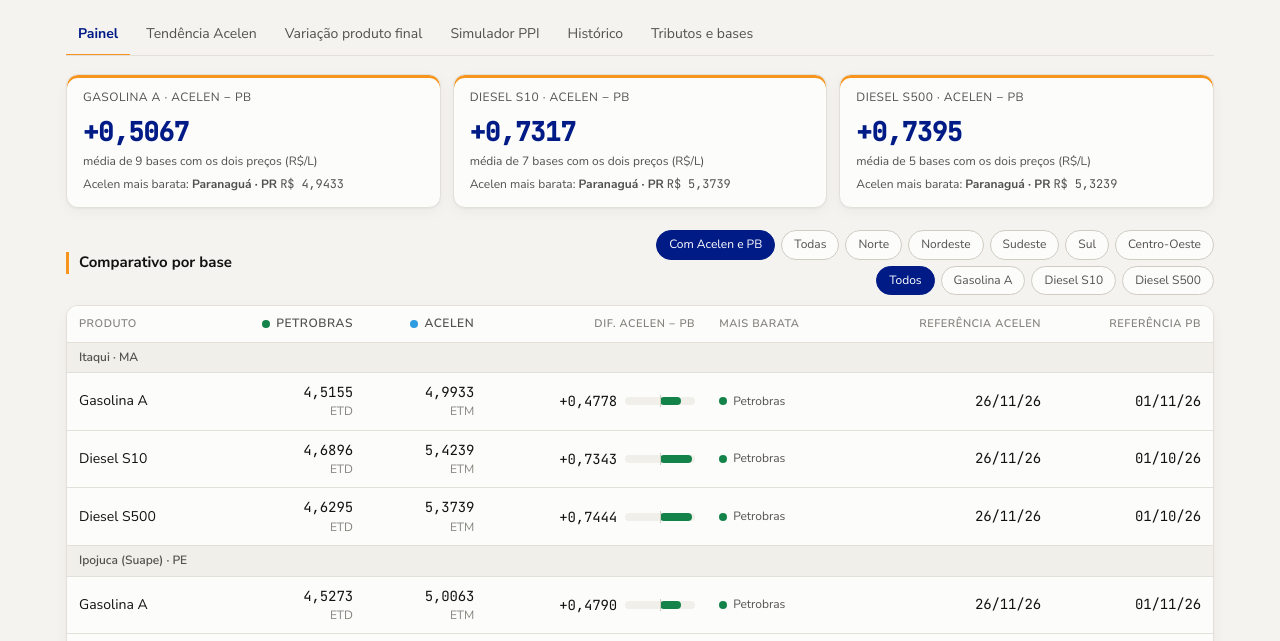
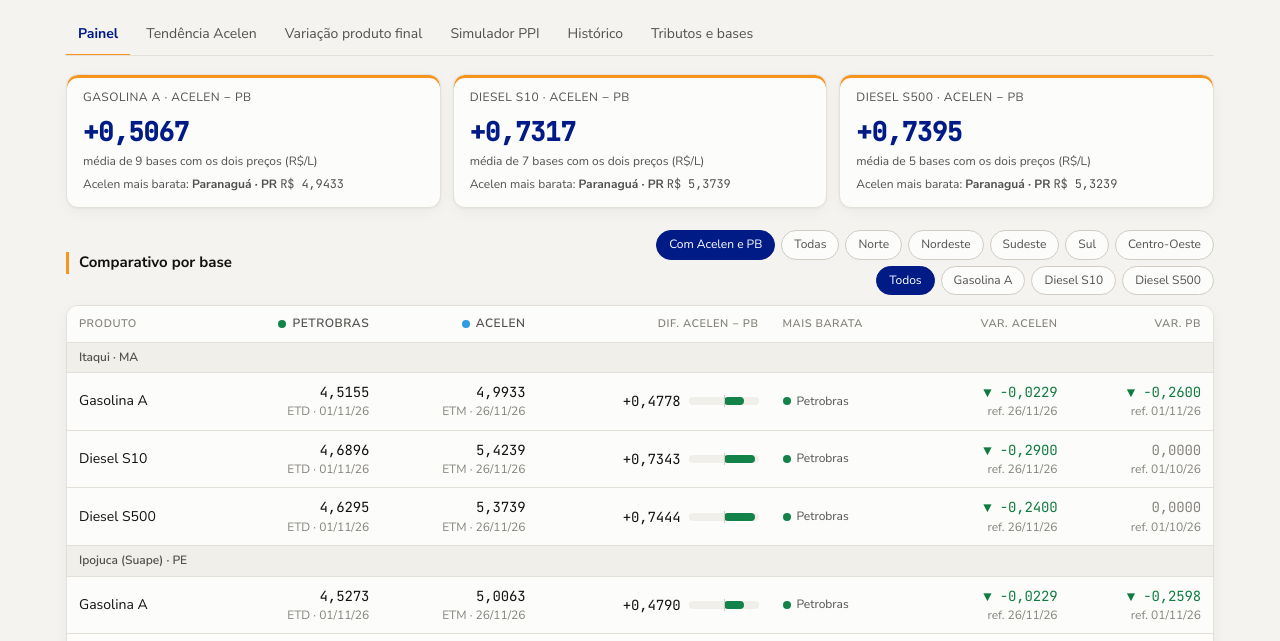
Before and after one commit to hugolopes1989/comparativo, a plain HTML site: page index.html in a window 1280 px wide. Shown: the part 150-791 px from the top of the page. Drawn offline with Linux system fonts and the light colour scheme.

Commit message:
Painel: volta a Variação e mostra a data de referência embaixo
Co-Authored-By: Claude Opus 5.5 <noreply@anthropic.com>
Claude-Session: https://claude.ai/code/session_014Zioyj9EGTU7kirqm9wBb7

```diff
--- a/index.html
+++ b/index.html
@@ -193,8 +193,8 @@ input.val{width:110px;text-align:right}
           <th class="r"><span class="tag"><span class="dot" style="background:var(--acelen)"></span>Acelen</span></th>
           <th class="r">Dif. Acelen − PB</th>
           <th>Mais barata</th>
-          <th class="r">Referência Acelen</th>
-          <th class="r">Referência PB</th>
+          <th class="r">Var. Acelen</th>
+          <th class="r">Var. PB</th>
         </tr></thead>
         <tbody></tbody>
       </table>
@@ -400,7 +400,7 @@ function renderKPIs(rows){
   }
 }
 function refDate(f,b,p){const key=b+'|'+p;const s=snapsOf(f);for(let i=s.length-1;i>=0;i--){const it=s[i].itens&&s[i].itens[key];if(it&&+it.valor>0)return (s[i].vigencias&&s[i].vigencias[p])||s[i].data;}return null;}
-function refSpan(f,b,p){const d=refDate(f,b,p);return d?el('span',{class:'num',title:'Vigência do preço: '+dBR(d)},dBR(d)):el('span',{class:'muted num'},'—');}
+function refSpan(f,b,p){const d=refDate(f,b,p);return d?el('div',{class:'hint',title:'Vigência do preço: '+dBR(d)},'ref. '+dBR(d)):null;}
 function deltaSpan(cur,prev){if(!cur||!prev)return el('span',{class:'muted num'},'—');const d=cur.total-prev.total;if(Math.abs(d)<0.00005)return el('span',{class:'muted num',title:'desde '+dBR(prev.data)},'0,0000');return el('span',{class:'num '+(d>0?'delta-up':'delta-down'),title:'desde '+dBR(prev.data)},(d>0?'▲ ':'▼ ')+sgn(d));}
 function renderPainel(){
   const rows=cmpRows();renderKPIs(rows);
@@ -423,15 +423,15 @@ function renderPainel(){
       bar=el('span',{class:'bar'},el('i',{style:`width:${w}%;${r.diff>0?'left:50%':'right:50%'};background:${r.diff>0?'var(--pb)':'var(--acelen)'}`}));
       cheap=r.diff>0?el('span',{class:'tag'},el('span',{class:'dot',style:'background:var(--pb)'}),'Petrobras'):r.diff<0?el('span',{class:'tag'},el('span',{class:'dot',style:'background:var(--acelen)'}),'Acelen'):el('span',{class:'muted'},'Empate');
     }
-    const cell=(x,m)=>x.cur?el('td',{class:'r'},el('span',{class:'num'},f4(x.cur.total)),el('div',{class:'hint'},m||'')):el('td',{class:'r muted'},m?el('span',{title:'Sem preço'},'—'):'não vende');
+    const cell=(x,m)=>x.cur?el('td',{class:'r'},el('span',{class:'num'},f4(x.cur.total)),el('div',{class:'hint'},(m?m+' · ':'')+dBR(x.cur.data))):el('td',{class:'r muted'},m?el('span',{title:'Sem preço'},'—'):'não vende');
     tb.append(el('tr',{},
       state.prodFilter==='todos'?null:el('td',{},baseLabel(r.base)),
       el('td',{},PNAME[r.produto]),
       cell(r.P,modOf('petrobras',r.base,r.produto)),cell(r.A,modOf('acelen',r.base,r.produto)),
       el('td',{class:'r'},el('div',{class:'diffcell'},el('span',{class:'num'},sgn(r.diff)),bar)),
       el('td',{},cheap),
-      el('td',{class:'r'},refSpan('acelen',r.base,r.produto)),
-      el('td',{class:'r'},refSpan('petrobras',r.base,r.produto))
+      el('td',{class:'r'},deltaSpan(r.A.cur,r.A.prev),refSpan('acelen',r.base,r.produto)),
+      el('td',{class:'r'},deltaSpan(r.P.cur,r.P.prev),refSpan('petrobras',r.base,r.produto))
     ));
   }
   // PPI reference
@@ -442,7 +442,7 @@ function renderPainel(){
       tb.append(el('tr',{},state.prodFilter==='todos'?null:el('td',{},'PPI'),el('td',{},PNAME[o.p]),el('td',{class:'r',colspan:2},el('span',{class:'tag'},el('span',{class:'dot',style:'background:var(--ppi)'}),'PPI ',el('span',{class:'num',style:'color:var(--text)'},f4(o.x.cur.total))),el('div',{class:'hint'},dBR(o.x.cur.data))),el('td',{}),el('td',{}),el('td',{class:'r'},deltaSpan(o.x.cur,o.x.prev)),el('td',{})));
     }
   }
-  $('#cmpHint').textContent='Total = valor do produto + PIS/COFINS + CIDE + ICMS (+ outros). Referência = data de vigência da tabela de onde saiu o preço atual de cada fornecedor. Diferença positiva = Acelen mais cara.';
+  $('#cmpHint').textContent='Total = valor do produto + PIS/COFINS + CIDE + ICMS (+ outros). Variação comparada ao lançamento anterior de cada fornecedor; embaixo, a data de referência (vigência da tabela) do preço atual. Diferença positiva = Acelen mais cara.';
 }
 
 /* ---------- histórico ---------- */
```
